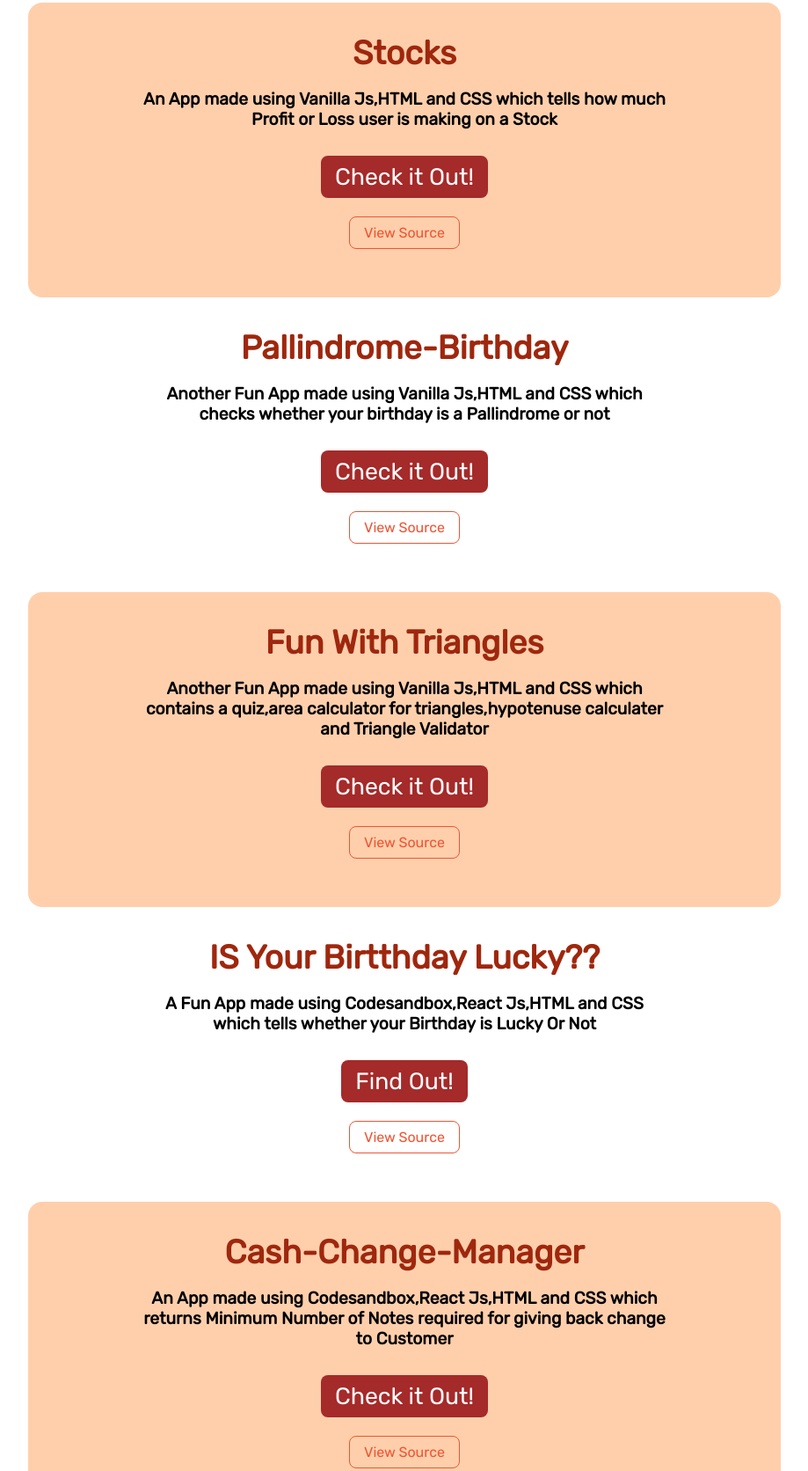
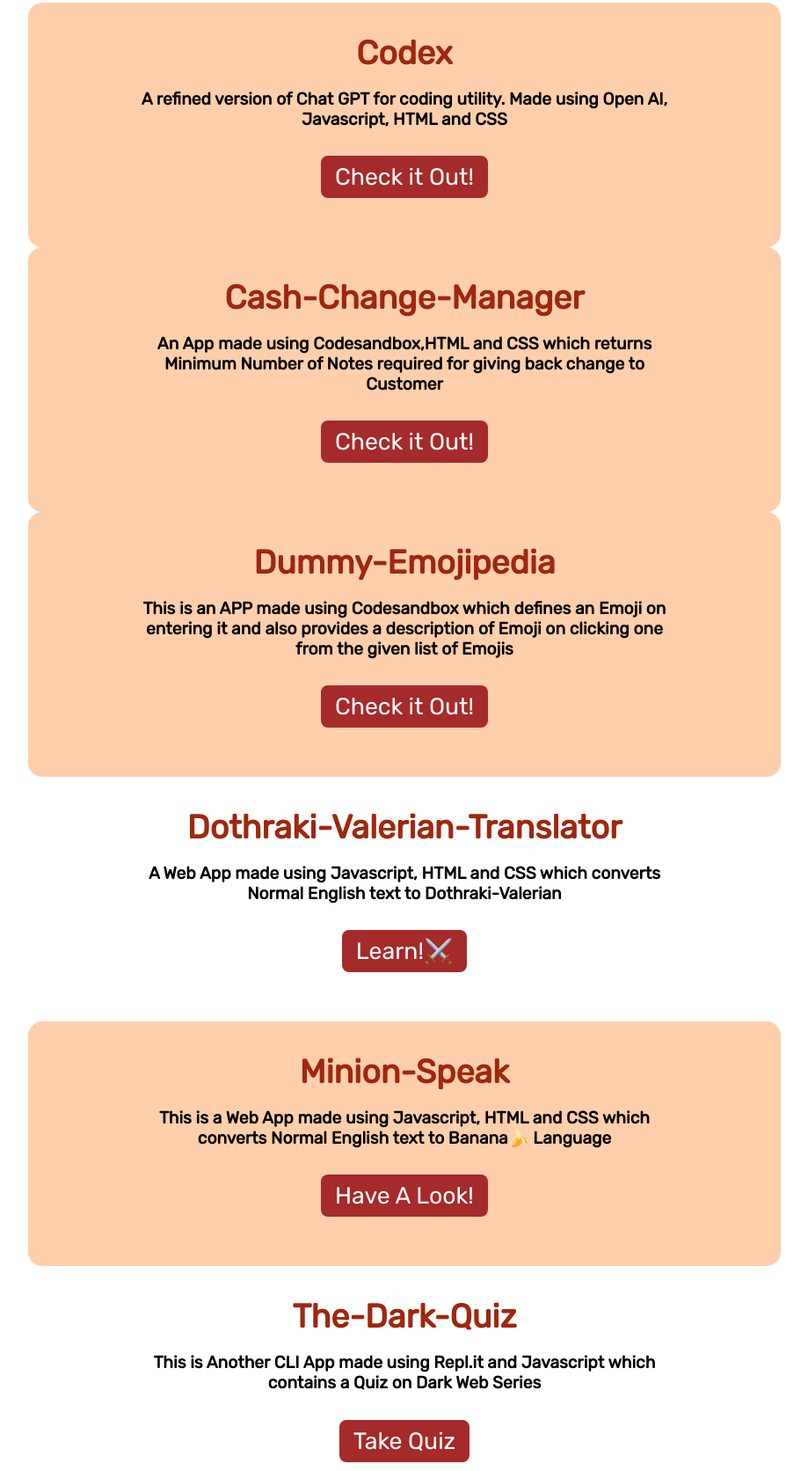
Before and after one commit to BhavyaPant-bly/Mysite, a plain HTML site: page project.html in a window 1280 px wide. Shown: the part 329-2001 px from the top of the page at 88% size, without its empty margins (180-1099 px from the left). Drawn offline with Linux system fonts and the light colour scheme.

Commit message:
change-edi

```diff
--- a/project.html
+++ b/project.html
@@ -21,55 +21,55 @@
     </h1>
     <div class="space-top"></div>
     <ul class="list-non-bullet list-reverse-order">
-    <li><section class="section_1 container-center ">
+    <!-- <li><section class="section_1 container-center ">
         <h3><b><span class="hl large-font">How-Well-You-Know-Me-Quiz</span></b></h3>
         <p><b>This is A CLI App made using Repl.it and Javascript </b></p><br>
         <small><a class="link link-primary large-font" href="https://replit.com/@Bhavya09/How-well-u-know-me-1?embed=1&ouput=1#index.js">Take Quiz</a></small>
         <br><br><br><a class="link link-secondary" href="https://github.com/BhavyaPant-bly/How-Well-You-Know-Me-Quiz">View Source</a>
-    </section> </li>
-   <li> <section class="section_2 container-center ">
+    </section> </li> -->
+    <li> <section class="section_2 container-center ">
         <h3><b><span class="hl large-font">The-Dark-Quiz</span></b></h3>
         <p><b>This is Another CLI App made using Repl.it and Javascript which contains a Quiz on Dark Web Series </b></p><br>
         <small><a class="link link-primary large-font" href="https://replit.com/@Bhavya09/The-Dark-Quiz-1?embed=1&output=1#index.js">Take Quiz</a></small>
-        <br><br><br><a class="link link-secondary" href="https://github.com/BhavyaPant-bly/The-Dark-Quiz">View Source</a>
+        <!-- <br><br><br><a class="link link-secondary" href="https://github.com/BhavyaPant-bly/The-Dark-Quiz">View Source</a>    -->
         </section> </li>
-    <li><section class="section_1 container-center ">
+     <li><section class="section_1 container-center ">
         <h3><b><span class="hl large-font">Minion-Speak</span></b></h3>
-        <p><b>This is a Web App made using Vanilla JS, HTML and CSS which converts Normal English text to Banana🍌 Language </b></p><br>
+        <p><b>This is a Web App made using Javascript, HTML and CSS which converts Normal English text to Banana🍌 Language </b></p><br>
        <small><a class="link link-primary large-font" href="https://bhavya-banana-speak.netlify.app/">Have A Look!</a></small>
-       <br><br><br><a class="link link-secondary" href="https://github.com/BhavyaPant-bly/Banana-Speak">View Source</a>
+       <!-- <br><br><br><a class="link link-secondary" href="https://github.com/BhavyaPant-bly/Banana-Speak">View Source</a> -->
        </section> </li>
     <li><section class="section_2 container-center ">
         <h3><b><span class="hl large-font">Dothraki-Valerian-Translator</span></b></h3>
-        <p><b>A Web App made using Vanilla JS, HTML and CSS which converts Normal English text to Dothraki-Valerian </b></p><br>
+        <p><b>A Web App made using Javascript, HTML and CSS which converts Normal English text to Dothraki-Valerian </b></p><br>
        <small><a class="link link-primary large-font" href="https://doth-val.netlify.app/">Learn!⚔️</a></small>
-       <br><br><br><a class="link link-secondary" href="https://github.com/BhavyaPant-bly/Dothraki-Valerian-Translator">View Source⚔️</a>
+       <!-- <br><br><br><a class="link link-secondary" href="https://github.com/BhavyaPant-bly/Dothraki-Valerian-Translator">View Source⚔️</a> -->
        </section> </li>
     <li><section class="section_1 container-center ">
         <h3><b><span class="hl large-font">Dummy-Emojipedia</span></b></h3>
         <p><b>This is an APP made using Codesandbox which defines an Emoji on entering it and also provides a description of Emoji on clicking one from the given list of Emojis </b></p><br>
        <small><a class="link link-primary large-font" href="https://96ld0.csb.app/">Check  it Out!</a></small>
-       <br><br><br><a class="link link-secondary" href="https://github.com/BhavyaPant-bly/emojipedia">View Source</a>
+       <!-- <br><br><br><a class="link link-secondary" href="https://github.com/BhavyaPant-bly/emojipedia">View Source</a> -->
  </section></li>
- <li><section class="section_2 container-center ">
+ <!-- <li><section class="section_2 container-center ">
     <h3><b><span class="hl large-font">Travel places in India</span></b></h3>
     <p><b>An App Made using CodeSandbox,React Js,Css which lists Top Travel Places in India for various varieties with Ratings </b></p><br>
    <small><a class="link link-primary large-font" href="https://8yg9f.csb.app/">Check it Out!</a></small>
    <br><br><br><a class="link link-secondary" href="https://github.com/BhavyaPant-bly/travel-places-in-India">View Source</a></small>
-   </section> </li>
+   </section> </li> -->
  <li><section class="section_1 container-center ">
     <h3><b><span class="hl large-font">Cash-Change-Manager</span></b></h3>
-    <p><b>An App made using Codesandbox,React Js,HTML and CSS which returns Minimum Number of Notes required for giving back change to Customer</b></p><br>
+    <p><b>An App made using Codesandbox,HTML and CSS which returns Minimum Number of Notes required for giving back change to Customer</b></p><br>
    <small><a class="link link-primary large-font" href="https://ti8v5.csb.app/">Check it Out!</a></small>
-   <br><br><br><a class="link link-secondary" href="https://github.com/BhavyaPant-bly/mark10-CashChangeManager">View Source</a>
+   <!-- <br><br><br><a class="link link-secondary" href="https://github.com/BhavyaPant-bly/mark10-CashChangeManager">View Source</a> -->
    </section> </li>
- <li><section class="section_2 container-center ">
+ <!-- <li><section class="section_2 container-center ">
     <h3><b><span class="hl large-font">IS Your Birtthday Lucky??</span></b></h3>
     <p><b>A Fun App made using Codesandbox,React Js,HTML and CSS which tells whether your Birthday is Lucky Or Not</b></p><br>
    <small><a class="link link-primary large-font" href="https://2tk3u.csb.app/">Find Out!</a></small>
    <br><br><br><a class="link link-secondary" href="https://github.com/BhavyaPant-bly/Is-your-birthday-Lucky">View Source</a></small>
-   </section> </li>
-<li><section class="section_1 container-center ">
+   </section> </li> -->
+<!-- <li><section class="section_1 container-center ">
     <h3><b><span class="hl large-font">Fun With Triangles</span></b></h3>
     <p><b>Another Fun App made using Vanilla Js,HTML and CSS which contains a quiz,area calculator for triangles,hypotenuse calculater and Triangle Validator</b></p><br>
    <small><a class="link link-primary large-font" href="https://triangles-fun-app.netlify.app/">Check it Out!</a></small>
@@ -80,12 +80,20 @@
     <p><b>Another Fun App made using Vanilla Js,HTML and CSS which checks whether your birthday is a Pallindrome or not</b></p><br>
    <small><a class="link link-primary large-font" href="https://pallindrome-birthday.netlify.app/">Check it Out!</a></small>
    <br><br><br><a class="link link-secondary" href="https://github.com/BhavyaPant-bly/Pallindrome-Birthday">View Source</a>
-   </section> </li>
-<li><section class="section_1 container-center ">
+   </section> </li> -->
+<!-- <li><section class="section_1 container-center ">
     <h3><b><span class="hl large-font">Stocks</span></b></h3>
     <p><b>An App made using Vanilla Js,HTML and CSS which tells how much Profit or Loss user is making on a Stock</b></p><br>
    <small><a class="link link-primary large-font" href="https://stock-loss-profit.netlify.app/">Check it Out!</a></small>
    <br><br><br><a class="link link-secondary" href="https://github.com/BhavyaPant-bly/Stocks-Report">View Source</a>
+   </section> </li> -->
+
+
+   <li><section class="section_1 container-center ">
+    <h3><b><span class="hl large-font">Codex</span></b></h3>
+    <p><b>A refined version of Chat GPT for coding utility. Made using Open AI, Javascript, HTML and CSS  </b></p><br>
+   <small><a class="link link-primary large-font" href="https://codegpt-teal.vercel.app/">Check it Out!</a></small>
+   <!-- <br><br><br><a class="link link-secondary" href="https://github.com/BhavyaPant-bly/my-own-gpt">View Source</a> -->
    </section> </li>
 </ul>
        <div style="padding:3rem"></div>
```
